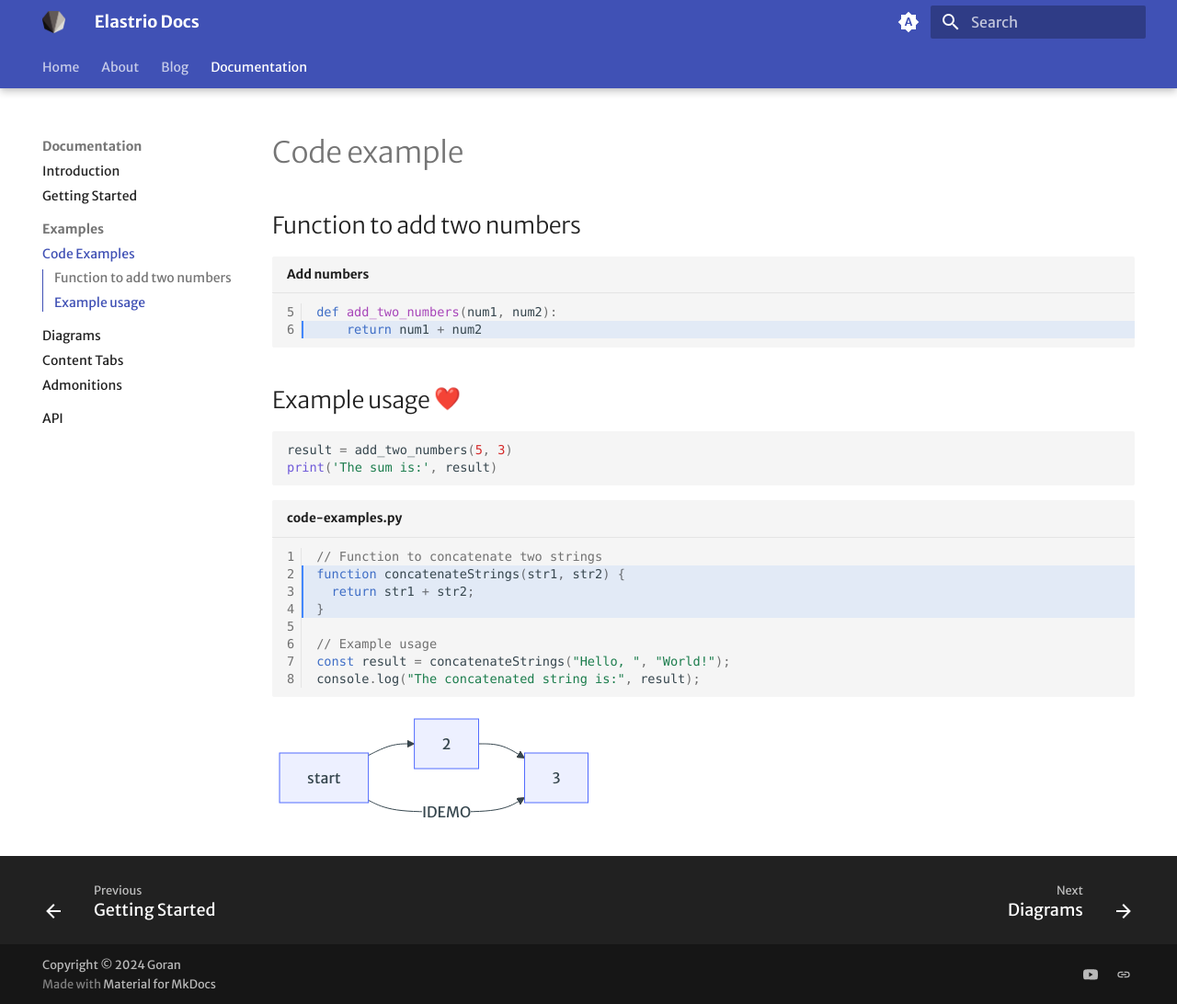
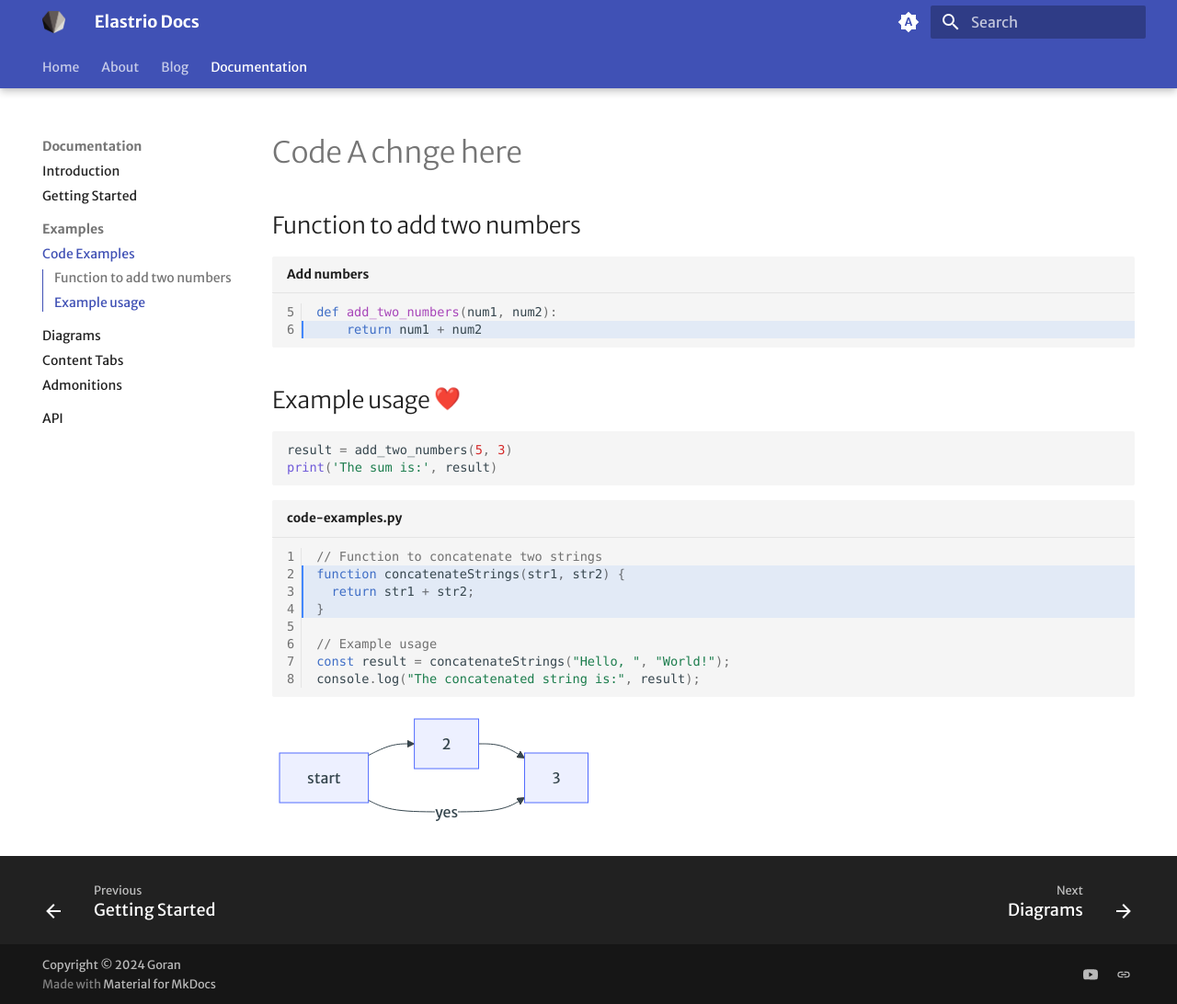
Before and after one commit to Elastrio/elastrio.github.io, an MkDocs documentation site: the page built from docs/code-exaples.md, in a window 1280 px wide and 1092 px high. Shown: the whole window at 92% size. Built offline with MkDocs 1.6.1 and Material for MkDocs 9.7.7, drawn with Linux system fonts in a browser that asks for light colours; emoji names are drawn with the system emoji font; some web fonts are replaced; plug-ins that fetch from the network failed and are left out.

Commit message:
Update code-exaples.md

````diff
--- a/docs/code-exaples.md
+++ b/docs/code-exaples.md
@@ -1,4 +1,4 @@
-# Code example
+# Code A chnge here
 
 ## Function to add two numbers
 ```python title="Add numbers" linenums="5" hl_lines="2"
````
Also changed, not shown: other parts of docs/code-exaples.md (+1 -1 lines).
